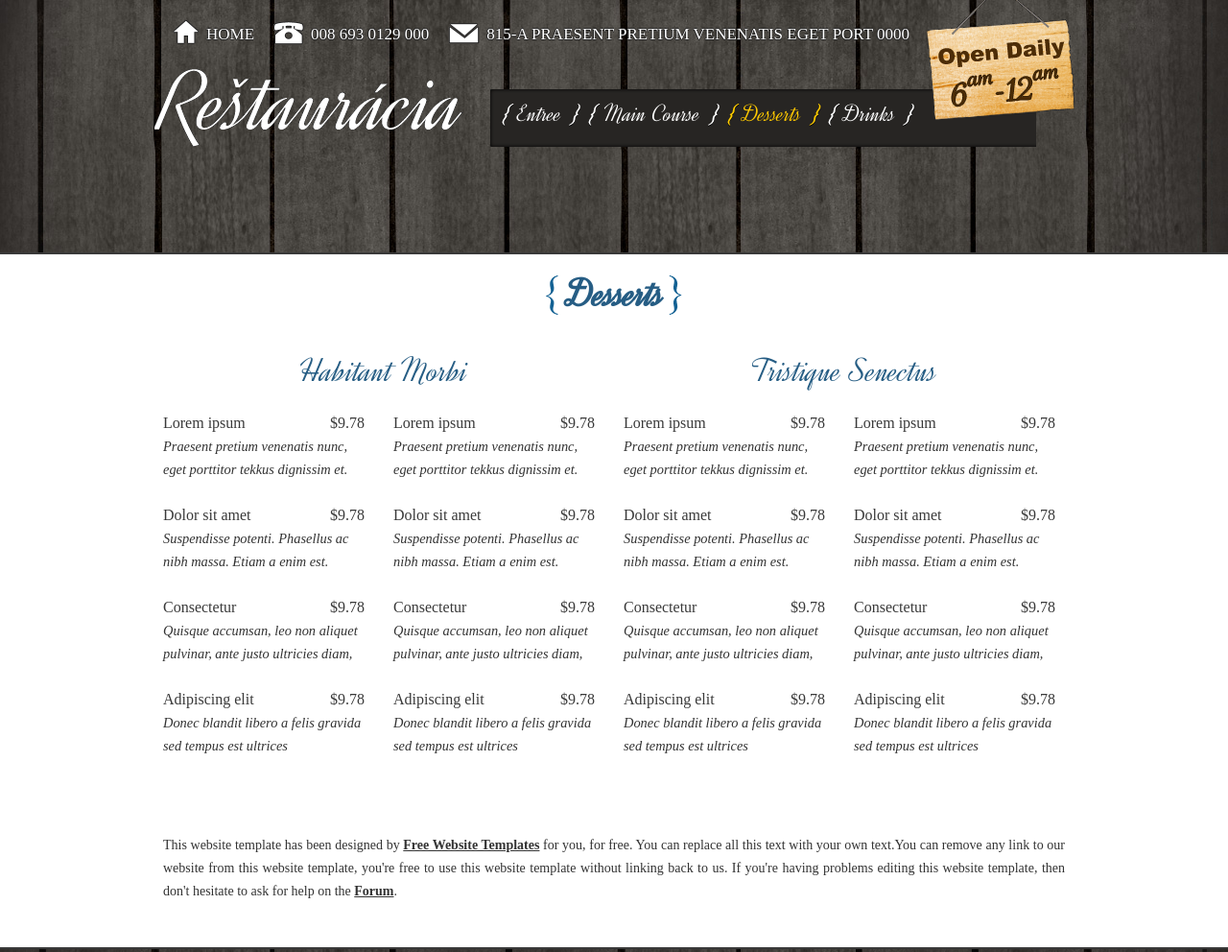
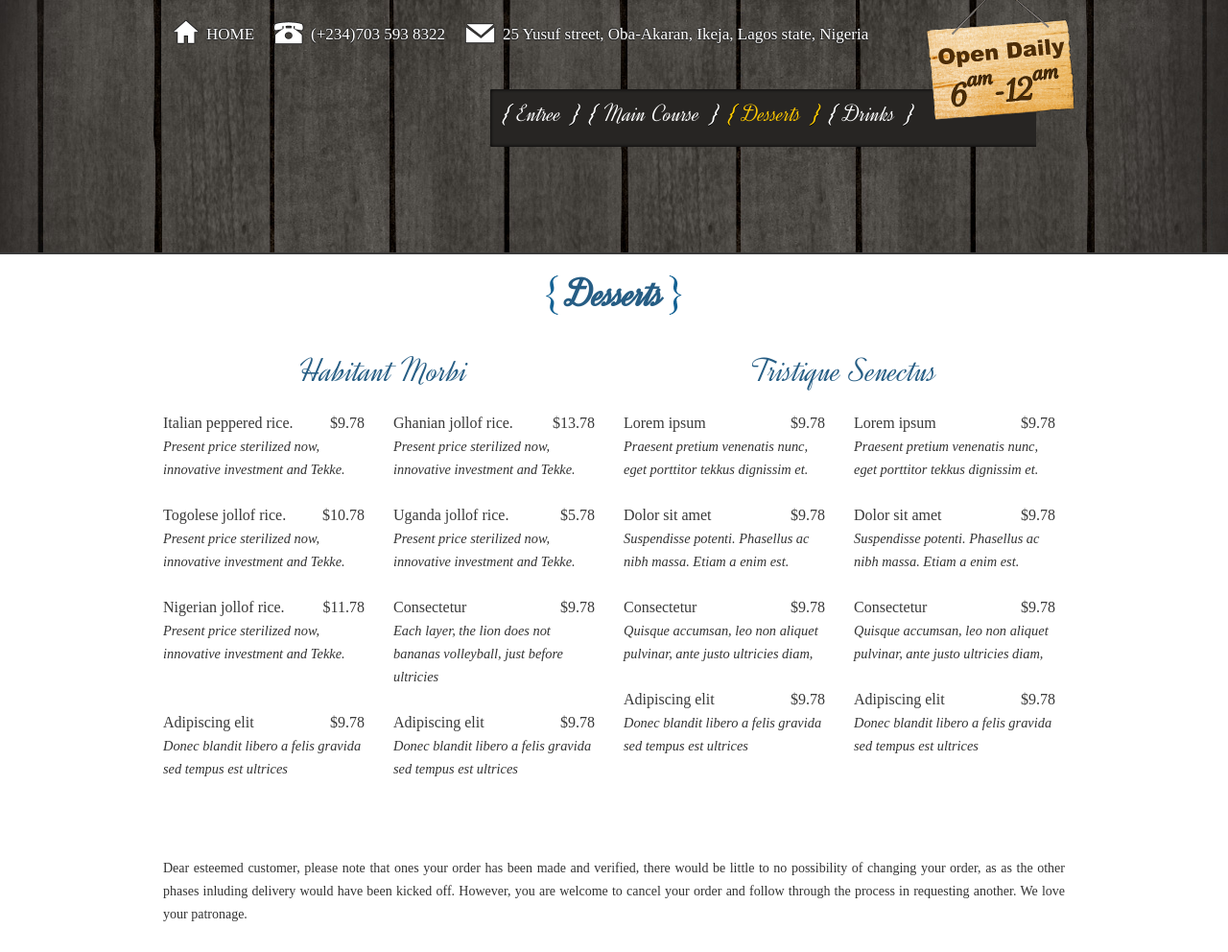
Before and after one commit to ogundare-eben/azure-web-app, a plain HTML site: page desserts.html in a window 1280 px wide. Shown: the top 992 px of the page at 96% size. Drawn offline with Linux system fonts and the light colour scheme.

Commit message:
third commits

```diff
--- a/desserts.html
+++ b/desserts.html
@@ -2,7 +2,7 @@
 <!-- Website template by freewebsitetemplates.com -->
 <html>
 <head>
-	<title>Desserts - Restaurant Website Template</title>
+	<title>Desserts - KSO foods</title>
 	<meta charset="UTF-8">
 	<link rel="stylesheet" type="text/css" href="css/style.css">
 	<!--[if IE 7]>
@@ -21,10 +21,10 @@
 				<a href="index.html">HOME</a>
 			</li>
 			<li class="phone">
-				<a href="contact.html">008 693 0129 000</a>
+				<a href="contact.html">(+234)703 593 8322</a>
 			</li>
 			<li class="address">
-				<a href="contact.html">815-A PRAESENT PRETIUM VENENATIS EGET PORT 0000</a>
+				<a href="contact.html">25 Yusuf street, Oba-Akaran, Ikeja, Lagos state, Nigeria</a>
 			</li>
 		</ul>
 
@@ -46,33 +46,33 @@
 					<ul>
 						<li>
 							<span class="price">$9.78</span>
-							Lorem ipsum
-							<p>Praesent pretium venenatis nunc, eget porttitor tekkus dignissim et.</p>
+							Italian peppered rice.
+							<p>Present price sterilized now, innovative investment and Tekke.</p>
 						</li>
 						<li>
-							<span class="price">$9.78</span>
-							Lorem ipsum
-							<p>Praesent pretium venenatis nunc, eget porttitor tekkus dignissim et.</p>
+							<span class="price">$13.78</span>
+							Ghanian jollof rice.
+							<p>Present price sterilized now, innovative investment and Tekke.</p>
 						</li>
 						<li>
-							<span class="price">$9.78</span>
-							Dolor sit amet
-							<p>Suspendisse potenti. Phasellus ac nibh massa. Etiam a enim est.</p>
+							<span class="price">$10.78</span>
+							Togolese jollof rice.
+							<p>Present price sterilized now, innovative investment and Tekke.</p>
 						</li>
 						<li>
-							<span class="price">$9.78</span>
-							Dolor sit amet
-							<p>Suspendisse potenti. Phasellus ac nibh massa. Etiam a enim est.</p>
+							<span class="price">$5.78</span>
+							Uganda jollof rice.
+							<p>Present price sterilized now, innovative investment and Tekke.</p>
+						</li>
+						<li>
+							<span class="price">$11.78</span>
+							Nigerian jollof rice.
+							<p>Present price sterilized now, innovative investment and Tekke.</p>
 						</li>
 						<li>
 							<span class="price">$9.78</span>
 							Consectetur
-							<p>Quisque accumsan, leo non aliquet pulvinar, ante justo ultricies diam,</p>
-						</li>
-						<li>
-							<span class="price">$9.78</span>
-							Consectetur
-							<p>Quisque accumsan, leo non aliquet pulvinar, ante justo ultricies diam,</p>
+							<p>Each layer, the lion does not bananas volleyball, just before ultricies</p>
 						</li>
 						<li>
 							<span class="price">$9.78</span>
@@ -133,9 +133,9 @@
 				</li>
 			</ul>
 			<p>
-				This website template has been designed by <a href="http://www.freewebsitetemplates.com/">Free Website Templates</a> for you, for free.
-				You can replace all this text with your own text.You can remove any link to our website from this website template, you're free to use this website template without linking back to us.
-				If you're having problems editing this website template, then don't hesitate to ask for help on the <a href="http://www.freewebsitetemplates.com/forum/">Forum</a>.
+				Dear esteemed customer, please note that ones your order has been made and verified, there would be little to no possibility of changing your order, as
+				as the other phases inluding delivery would have been kicked off.
+				However, you are welcome to cancel your order and follow through the process in requesting another. We love your patronage.
 			</p>
 		</div>
 	</div> <!-- end of contents -->
```
Also changed, not shown: blog.html (+8 -11 lines), booking.html (+5 -10 lines), contact.html (+10 -11 lines), drinks.html (+6 -6 lines), entree.html (+6 -6 lines), index.html (+5 -5 lines), menu.html (+6 -6 lines), images/logo.gif (deleted), images/logo.gif.JPG (added).
